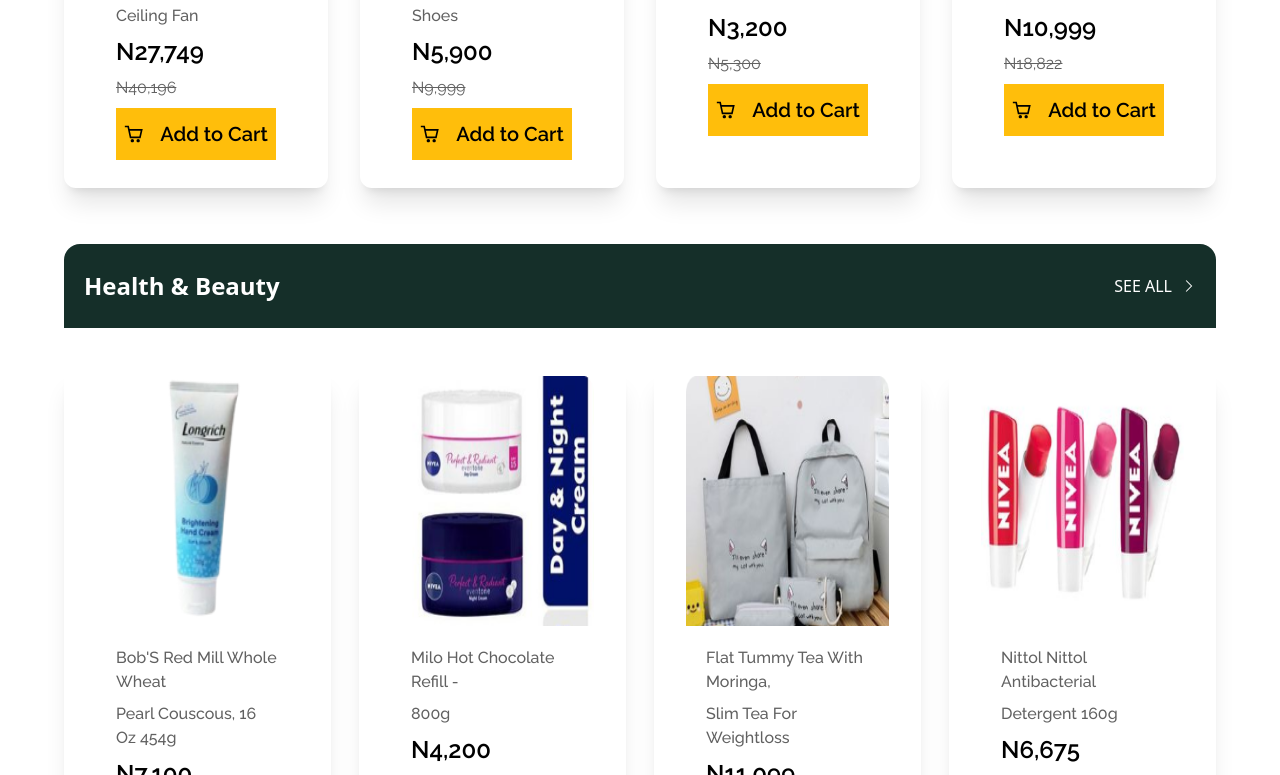
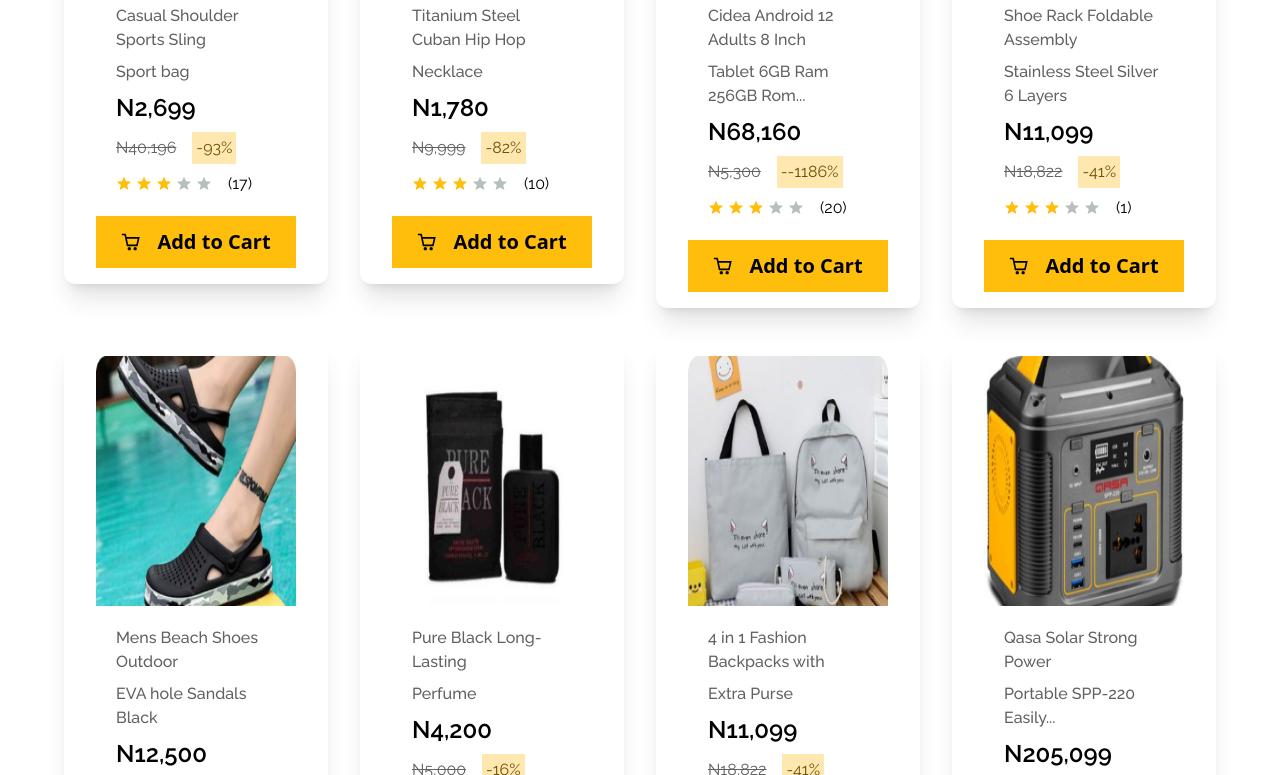
Before and after one commit to SCA-Team-9-SwiftCart/frontend, a React (Vite) app: page / in a window 1280 px wide. Shown: the part 2485-3260 px from the top of the page. Built offline with nearby package versions, Linux system fonts and the light colour scheme.

Commit message:
feat: adding to cart modal

```diff
--- a/src/Components/Cards/ProductCard.jsx
+++ b/src/Components/Cards/ProductCard.jsx
@@ -1,22 +1,47 @@
 import React from "react";
 import { CgShoppingCart } from "react-icons/cg";
+import { star } from "../../assets";
 
-function ProductCard({
+const calculateDiscount = (newP, oldP) => {
+  const newPrice = parseFloat(newP.replace(/[^0-9.-]+/g, ""));
+  const oldPrice = parseFloat(oldP.replace(/[^0-9.-]+/g, ""));
+  const discount = ((oldPrice - newPrice) / oldPrice) * 100;
+  return discount.toFixed(0);
+};
+
+const ProductCard = ({
   imageSrc,
   title,
   productClass,
   newP,
   oldP,
+  stock,
   onAddToCartClick,
-}) {
+}) => {
   return (
-    <div className="flex flex-col px-8 py-2 rounded-xl shadow-xl">
-      <img src={imageSrc} className="h-[250px]" alt={title} />
+    <div className="flex h-fit flex-col px-8 py-4 rounded-xl shadow-xl">
+      <img src={imageSrc} alt={title} className="h-[250px]" />
       <div className="flex flex-col p-5 gap-2 font-raleway">
         <h3 className="text-grey font-medium">{title}</h3>
         <h3 className="text-grey font-medium">{productClass}</h3>
-        <p className="text-2xl font-semibold">{newP}</p>
-        <p className="line-through text-grey">{oldP}</p>
+        <div className="flex flex-col gap-2">
+          <span className="text-2xl font-semibold">{newP}</span>
+          <div className="flex gap-4 items-center">
+            {oldP && <span className="line-through text-grey">{oldP}</span>}
+            {oldP && (
+              <span className="text-[#6B5005] bg-[#FFE7B0] p-1">
+                -{calculateDiscount(newP, oldP)}%
+              </span>
+            )}
+          </div>
+        </div>
+        {stock && (
+          <div className="flex gap-4">
+            <img src={star} alt="ratings" />
+            <p className="stock">({stock})</p>
+          </div>
+        )}
+      </div>
       <button
         className="bg-yellow py-3 text-xl flex justify-center items-center gap-4 w-full"
         onClick={onAddToCartClick}
@@ -25,8 +50,7 @@
         <h4 className="font-semibold">Add to Cart</h4>
       </button>
     </div>
-    </div>
   );
-}
+};
 
 export default ProductCard;
--- a/src/Components/Modals.jsx
+++ b/src/Components/Modals.jsx
@@ -5,7 +5,7 @@
 
   return (
     <div className="fixed inset-0 flex items-center justify-center bg-black bg-opacity-50 backdrop-blur-sm z-50">
-      <div className="bg-white p-8 rounded shadow-lg relative w-[90%] max-w-[400px]">
+      <div className="bg-white p-8 rounded shadow-lg relative w-[90%] max-w-[600px]">
         <button onClick={onClose} className="absolute text-4xl top-2 right-4 text-black">
           &times;
         </button>
--- a/src/Components/modals/QuickViewModal.jsx
+++ b/src/Components/modals/QuickViewModal.jsx
@@ -1,9 +1,23 @@
-import React, { useState } from "react";
+import React, { useState, useEffect } from "react";
 import { CgShoppingCart } from "react-icons/cg";
 import Modal from "../Modals";
 
+// Define the calculateDiscount function here
+const calculateDiscount = (newP, oldP) => {
+  const newPrice = parseFloat(newP.replace(/[^0-9.-]+/g, ""));
+  const oldPrice = parseFloat(oldP.replace(/[^0-9.-]+/g, ""));
+  const discount = ((oldPrice - newPrice) / oldPrice) * 100;
+  return discount.toFixed(0);
+};
+
 const QuickViewModal = ({ isOpen, onClose, product, onAddToCart }) => {
   const [quantity, setQuantity] = useState(1);
+
+  useEffect(() => {
+    if (product) {
+      setQuantity(1);
+    }
+  }, [product]);
 
   const handleAddToCart = () => {
     if (product) {
@@ -18,33 +32,59 @@
 
   return (
     <Modal isOpen={isOpen} onClose={onClose}>
-      <div className="flex flex-col items-center p-4">
-        <img src={product.imageSrc} alt={product.title} className="w-1/2" />
-        <h3 className="text-2xl font-semibold mt-4">{product.title}</h3>
+      <div className="flex lgss:flex-row flex-col gap-8 justify-center items-center">
+        <img
+          src={product.imageSrc}
+          alt={product.title}
+          className="lgss:h-[300px] pt-3 lgss:w-[200px]"
+        />
+
+        <div className="flex flex-col items-center lgss:p-4">
+          <h3 className="text-2xl font-semibold">{product.title}</h3>
           <p className="text-lg text-gray-700">{product.productClass}</p>
-        <div className="flex items-center mt-4">
+          <div className="flex items-center pt-4">
             <button
-            onClick={() => setQuantity(quantity > 1 ? quantity - 1 : 1)}
+              onClick={() =>
+                setQuantity((prevQuantity) => Math.max(1, prevQuantity - 1))
+              }
               className="px-3 py-1 border"
             >
               -
             </button>
             <span className="px-4">{quantity}</span>
             <button
-            onClick={() => setQuantity(quantity + 1)}
+              onClick={() =>
+                setQuantity((prevQuantity) =>
+                  Math.min(product.stock, prevQuantity + 1)
+                )
+              }
               className="px-3 py-1 border"
             >
               +
             </button>
           </div>
           <p className="text-xl font-bold mt-4">{product.newP}</p>
+          {product.oldP && (
+            <div className="flex gap-4 items-center">
+              <span className="line-through text-grey">{product.oldP}</span>
+              <span className="text-[#6B5005] bg-[#FFE7B0] p-1">
+                -{calculateDiscount(product.newP, product.oldP)}%
+              </span>
+            </div>
+          )}
+          <div className="flex lgss:flex-row flex-col justify-center gap-2 items-center pt-5">
+            <div className="border-[1px] border-grey rounded-[8px] py-2 px-2">
+              <p className="">{product.stock} in stock</p>
+            </div>
             <button
               onClick={handleAddToCart}
-          className="bg-yellow py-3 px-6 text-xl flex items-center gap-2 mt-4"
+              className="bg-yellow py-3 px-3 text-xl flex items-center gap-2"
             >
               <CgShoppingCart />
               <span>Add to Cart</span>
             </button>
+          </div>
+        </div>
       </div>
     </Modal>
   );
--- a/src/assets/index.js
+++ b/src/assets/index.js
@@ -25,6 +25,7 @@
 import footer1 from "../assets/images/footer1.png";
 import footer2 from "../assets/images/footer2.png";
 import footer3 from "../assets/images/footer3.png";
+import star from "../assets/images/star.svg";
 
 export {
   logo,
@@ -54,4 +55,5 @@
   footer1,
   footer2,
   footer3,
+  star,
 };
--- a/src/pages/LandingPage.jsx
+++ b/src/pages/LandingPage.jsx
@@ -10,7 +10,6 @@
 import SignUpForm from "../Components/forms/SignupForm";
 import ResetPasswordForm from "../Components/forms/ResetPasswordForm";
 import CreateNewPasswordForm from "../Components/forms/NewPasswordForm";
-import VerifyEmail from "../Components/forms/VerifyEmailForm";
 import HelpCenter from "../Components/HelpCenter";
 import {
   MenShoes,
@@ -58,6 +57,7 @@
     productClass: "Ceiling Fan",
     newP: "N27,749",
     oldP: "N40,196",
+    stock: 10,
   },
   {
     imageSrc: product2,
@@ -65,6 +65,7 @@
     productClass: "Shoes",
     newP: "N5,900",
     oldP: "N9,999",
+    stock: 5, // add stock count
   },
   {
     imageSrc: product3,
@@ -72,6 +73,7 @@
     productClass: "Accessories",
     newP: "N3,200",
     oldP: "N5,300",
+    stock: 8, // add stock count
   },
   {
     imageSrc: product4,
@@ -79,8 +81,10 @@
     productClass: "Accessories",
     newP: "N10,999",
     oldP: "N18,822",
+    stock: 12, // add stock count
   },
 ];
+
 const newProducts = [
   {
     imageSrc: newproduct1,
@@ -88,6 +92,7 @@
     productClass: "Sport bag",
     newP: "N2,699",
     oldP: "N40,196",
+    stock: 17,
   },
   {
     imageSrc: newproduct2,
@@ -95,6 +100,7 @@
     productClass: "Necklace",
     newP: "N1,780",
     oldP: "N9,999",
+    stock: 10,
   },
   {
     imageSrc: newproduct3,
@@ -102,6 +108,7 @@
     productClass: "Tablet 6GB Ram 256GB Rom...",
     newP: "N68,160",
     oldP: "N5,300",
+    stock: 20,
   },
   {
     imageSrc: newproduct4,
@@ -109,6 +116,7 @@
     productClass: "Stainless Steel Silver 6 Layers",
     newP: "N11,099",
     oldP: "N18,822",
+    stock: 1,
   },
   {
     imageSrc: newproduct5,
@@ -116,6 +124,7 @@
     productClass: "EVA hole Sandals Black",
     newP: "N12,500",
     oldP: "N18,822",
+    stock: 20,
   },
   {
     imageSrc: newproduct6,
@@ -123,6 +132,7 @@
     productClass: "Perfume",
     newP: "N4,200",
     oldP: "N5,000",
+    stock: 20,
   },
   {
     imageSrc: newproduct7,
@@ -130,6 +140,7 @@
     productClass: "Extra Purse",
     newP: "N11,099",
     oldP: "N18,822",
+    stock: 10,
   },
   {
     imageSrc: newproduct8,
@@ -137,6 +148,7 @@
     productClass: "Portable SPP-220 Easily...",
     newP: "N205,099",
     oldP: "N300,000",
+    stock: 5,
   },
 ];
 const electronicsProducts = [
@@ -146,6 +158,7 @@
     productClass: "EVA hole Sandals Black",
     newP: "N12,500",
     oldP: "N18,822",
+    stock: 13,
   },
   {
     imageSrc: newproduct6,
@@ -153,6 +166,7 @@
     productClass: "Perfume",
     newP: "N4,200",
     oldP: "N5,000",
+    stock: 40,
   },
   {
     imageSrc: newproduct7,
@@ -160,6 +174,7 @@
     productClass: "Extra Purse",
     newP: "N11,099",
     oldP: "N18,822",
+    stock: 14,
   },
   {
     imageSrc: newproduct8,
@@ -167,6 +182,7 @@
     productClass: "Portable SPP-220 Easily...",
     newP: "N205,099",
     oldP: "N300,000",
+    stock: 30,
   },
 ];
 const healthProducts = [
@@ -175,6 +191,8 @@
     title: "Bob'S Red Mill Whole Wheat",
     productClass: "Pearl Couscous, 16 Oz 454g",
     newP: "N7,100",
+    oldP: "N8,000",
+    stock: 13,
   },
   {
     imageSrc: newproduct10,
@@ -182,6 +200,7 @@
     productClass: "800g",
     newP: "N4,200",
     oldP: "N5,000",
+    stock: 23,
   },
   {
     imageSrc: newproduct11,
@@ -189,6 +208,7 @@
     productClass: "Slim Tea For Weightloss",
     newP: "N11,099",
     oldP: "N18,822",
+    stock: 3,
   },
   {
     imageSrc: newproduct12,
@@ -196,6 +216,7 @@
     productClass: "Detergent 160g",
     newP: "N6,675",
     oldP: "N7,500",
+    stock: 200,
   },
 ];
 const supermarketProducts = [
@@ -204,6 +225,7 @@
     title: "Long Rich Brightening Hand",
     productClass: "Cream",
     newP: "N7,100",
+    stock: 100,
   },
   {
     imageSrc: newproduct14,
@@ -211,6 +233,7 @@
     productClass: "Day/Night Cream for Women",
     newP: "N4,200",
     oldP: "N5,000",
+    stock: 130,
   },
   {
     imageSrc: newproduct15,
@@ -218,6 +241,7 @@
     productClass: "Extra Purse",
     newP: "N11,099",
     oldP: "N18,822",
+    stock: 200,
   },
   {
     imageSrc: newproduct16,
@@ -225,6 +249,7 @@
     productClass: "Blackberry, Strawberry,.",
     newP: "N6,675",
     oldP: "N7,500",
+    stock: 210,
   },
 ];
 
@@ -429,6 +454,7 @@
                 productClass={product.productClass}
                 newP={product.newP}
                 oldP={product.oldP}
+                stock={product.stock}
                 onAddToCartClick={() => openQuickViewModal(product)}
               />
             ))}
@@ -463,7 +489,7 @@
           </div>
         </div>
         <div className="grid gap-8 py-10 md:grid-cols-2 lg:grid-cols-3 xl:grid-cols-4">
-          {products.map((product, index) => (
+          {newProducts.map((product, index) => (
             <ProductCard
               key={index}
               imageSrc={product.imageSrc}
@@ -471,6 +497,7 @@
               productClass={product.productClass}
               newP={product.newP}
               oldP={product.oldP}
+              stock={product.stock}
               onAddToCartClick={() => openQuickViewModal(product)}
             />
           ))}
@@ -484,8 +511,9 @@
           />
         )}
 
+        <div className="my-4">
+
         {/* // =========health ===== */}
-        <div className="my-4">
           <GreenHeader h2={"Health & Beauty"} />
           <div className="grid lgss:grid-cols-4 gap-7 w-full mb-14">
             {healthProducts.map((product, index) => (
@@ -494,12 +522,15 @@
                 imageSrc={product.imageSrc}
                 title={product.title}
                 productClass={product.productClass}
+                stock={product.stock}
                 newP={product.newP}
                 oldP={product.oldP}
                 onAddToCartClick={() => openQuickViewModal(product)}
               />
             ))}
           </div>
+
+          {/* // ========= supermarket ===== */}
           <GreenHeader h2={"Supermarket"} />
           <div className="grid lgss:grid-cols-4 gap-7 w-full mb-14">
             {supermarketProducts.map((product, index) => (
@@ -508,12 +539,15 @@
                 imageSrc={product.imageSrc}
                 title={product.title}
                 productClass={product.productClass}
+                stock={product.stock}
                 newP={product.newP}
                 oldP={product.oldP}
                 onAddToCartClick={() => openQuickViewModal(product)}
               />
             ))}
           </div>
+
+          {/* // ========= electronics ===== */}
           <GreenHeader h2={"Electronics"} />
           <div className="grid lgss:grid-cols-4 gap-7 w-full mb-14">
             {electronicsProducts.map((product, index) => (
@@ -524,6 +558,7 @@
                 productClass={product.productClass}
                 newP={product.newP}
                 oldP={product.oldP}
+                stock={product.stock}
                 onAddToCartClick={() => openQuickViewModal(product)}
               />
             ))}
```
Also changed, not shown: src/pages/SignupPage.jsx (deleted, +0 -21 lines), src/assets/images/star.svg (added). Lines whose indentation alone changed are shown as unchanged.
